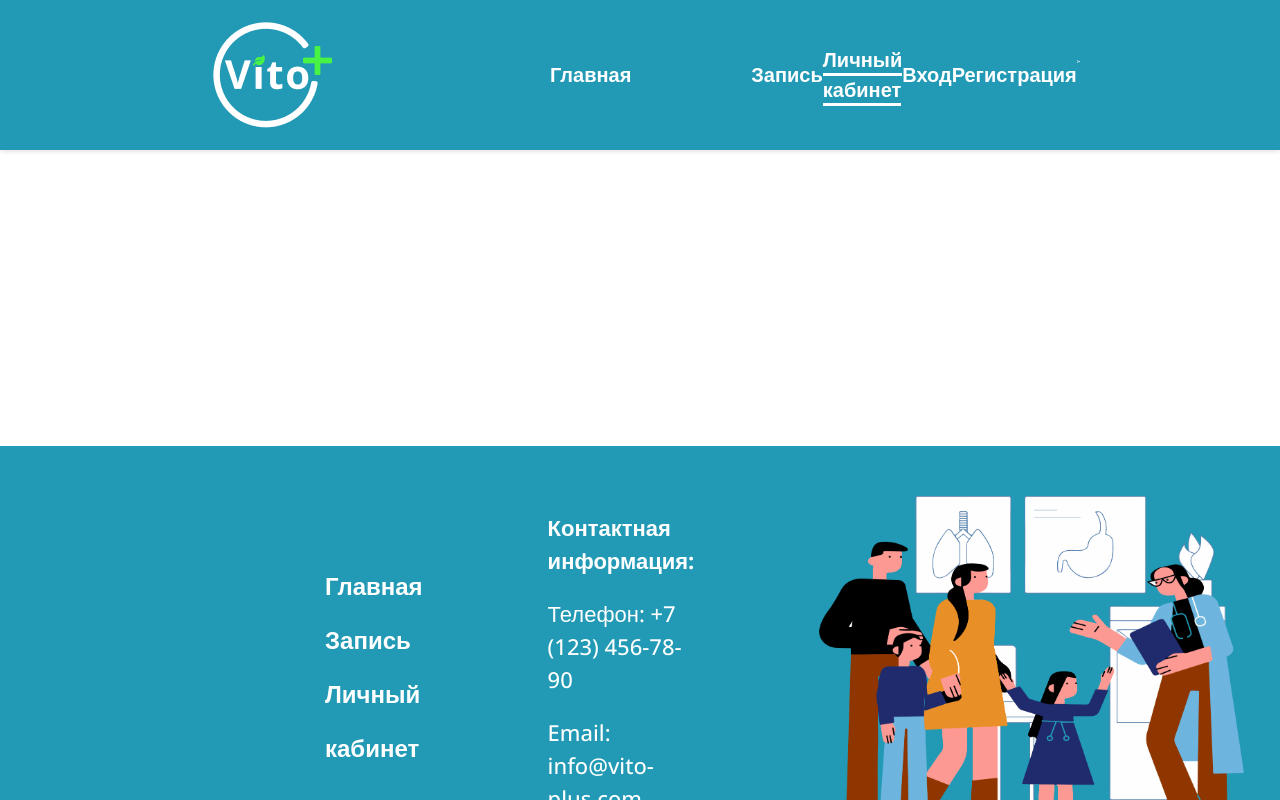
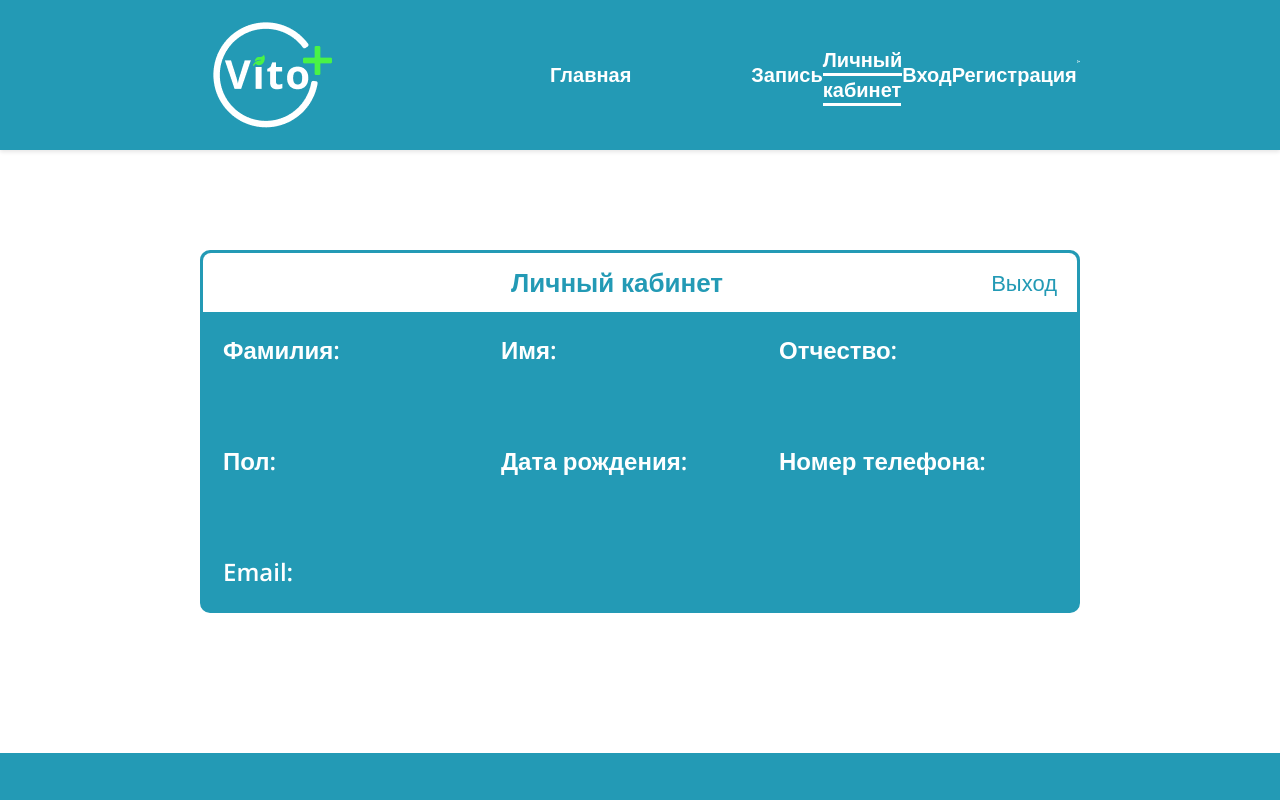
Before and after one commit to MaksimKrishtopa/front_kurs, a Vue app in the folder vite-project/: page /profile in a window 1280 px wide. Shown: the top 800 px of the page. Built offline with nearby package versions, Linux system fonts and the light colour scheme; no server answers.

Commit message:
личный кабинет

```diff
--- a/vite-project/src/components/Navbar.vue
+++ b/vite-project/src/components/Navbar.vue
@@ -18,7 +18,7 @@
         </li>
         <li><router-link to="/login">Вход</router-link></li>
         <li><router-link to="/register">Регистрация</router-link></li>
-        <li ><img src="../assets/logout-icon.svg" alt="logout-icon"></li>
+        <li><img src="../assets/logout-icon.svg" alt="logout-icon"></li>
       </ul>
     </div>
   </nav>
--- a/vite-project/src/views/ProfileView.vue
+++ b/vite-project/src/views/ProfileView.vue
@@ -1,16 +1,116 @@
 <template>
-    <div>
-      <h1>My Profile</h1>
-      <!-- Добавьте элементы для просмотра и редактирования профиля -->
+  <div class="container profile-container">
+    <div class="profile__header">
+      <h2>Личный кабинет</h2>
+      <li><a href="#" @click="logout">Выход</a></li>
+    </div>
+    <div class="profile-info">
+      <p><strong>Фамилия:</strong> {{ profile.lastName }}</p>
+      <p><strong>Имя:</strong> {{ profile.firstName }}</p>
+      <p><strong>Отчество:</strong> {{ profile.middleName }}</p>
+      <p><strong>Пол:</strong> {{ profile.gender }}</p>
+      <p><strong>Дата рождения:</strong> {{ profile.birthDate }}</p>
+      <p><strong>Номер телефона:</strong> {{ profile.phone }}</p>
+      <p><strong>Email:</strong> {{ profile.email }}</p>
+    </div>
   </div>
 </template>
 
 <script>
+import { ref, onMounted } from 'vue'
+import { useAuth } from '../store/auth'
+
 export default {
-    name: 'ProfileView'
+  name: 'UserProfile',
+  setup() {
+    const { token } = useAuth()
+    const profile = ref({
+      lastName: '',
+      firstName: '',
+      middleName: '',
+      gender: '',
+      birthDate: '',
+      phone: '',
+      email: ''
+    })
+
+    onMounted(async () => {
+      try {
+        const response = await fetch('http://localhost:8000/api/user', {
+          headers: {
+            'Authorization': `Bearer ${token}`
+          }
+        })
+        profile.value = await response.json()
+      } catch (error) {
+        console.error('Error fetching profile:', error)
+      }
+    })
+
+    const logout = () => {
+      // Логика выхода из системы
+      alert('Выход из системы')
+    }
+
+    return {
+      profile,
+      logout
+    }
+  }
 }
 </script>
 
 <style scoped>
-  /* Стили для ProfileView */
+.profile-container {
+  background-color: #239AB5;
+  border-radius: 10px;
+  color: white;
+  border: 3px solid #239AB5;
+}
+
+.profile__header {
+  display: flex;
+  justify-content: space-between;
+  align-items: center;
+  padding: 10px 20px;
+  border-top-left-radius: 8px;
+  border-top-right-radius: 8px;
+  background-color: #fff;
+}
+
+
+.profile__header h2 {
+  color: #239AB5;
+  font-size: 26px;
+  font-weight: 600;
+  flex: 1;
+  text-align: center;
+  padding-left: 20px;
+}
+
+.profile__header li {
+  list-style: none;
+  font-weight: 400;
+  font-size: 22px;
+}
+
+.profile__header li a {
+  color: #239AB5;
+}
+
+.profile-info {
+  display: grid;
+  grid-template-columns: 1fr 1fr 1fr;
+  justify-items: start;
+  row-gap: 75px;
+  padding: 20px;
+}
+
+.profile-info p {
+  font-size: 24px;
+}
+
+.profile-info strong {
+  font-weight: 600;
+}
 </style>
```
Also changed, not shown: vite-project/src/components/UserProfile.vue (deleted, +0 -70 lines). Lines whose indentation alone changed are shown as unchanged.
